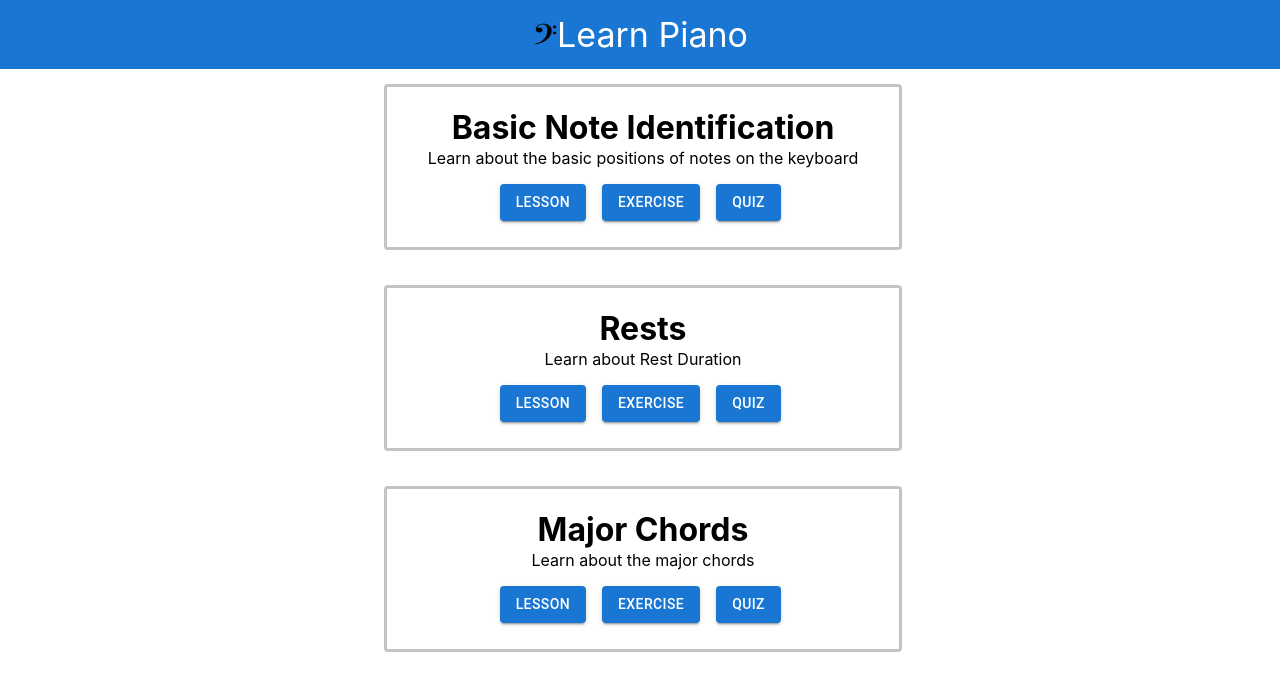
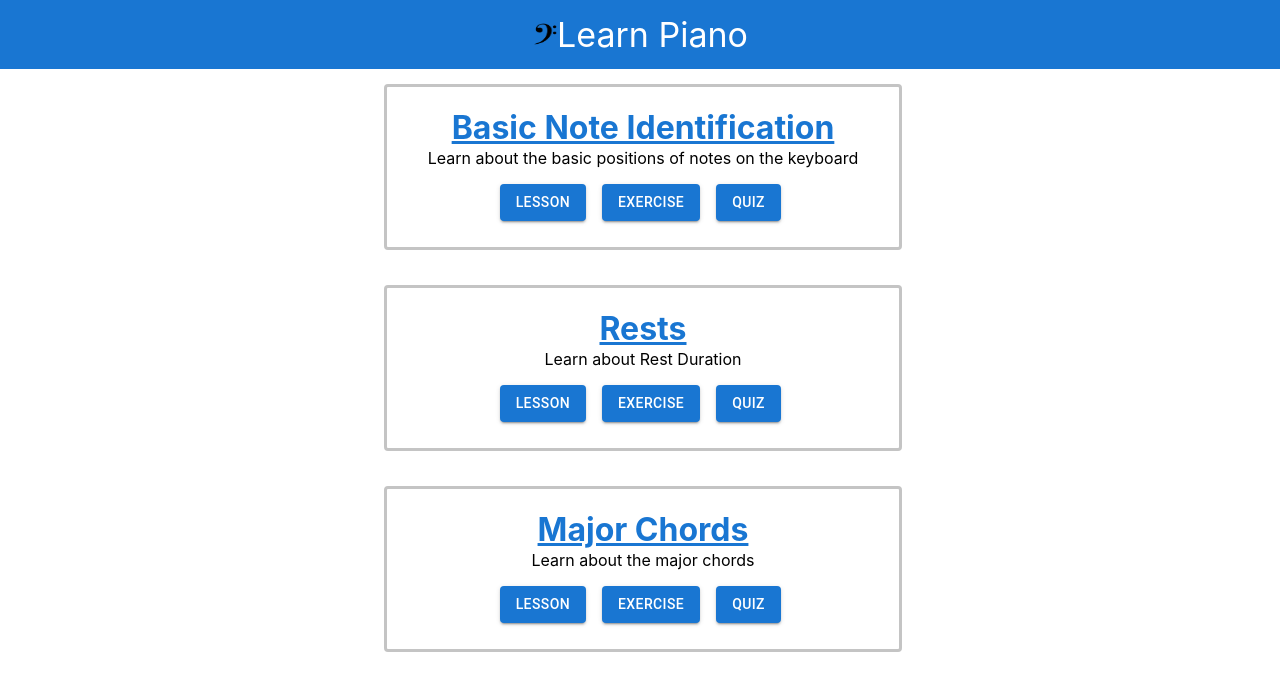
Before and after one commit to saingledue/MusicLessons, a React (Create React App) app in the folder learn-piano/: page / in a window 1280 px wide. Shown: the top 690 px of the page. Built offline with nearby package versions, Linux system fonts and the light colour scheme.

Commit message:
Simple UI Navigation Changes

```diff
--- a/learn-piano/src/components/Exercise.jsx
+++ b/learn-piano/src/components/Exercise.jsx
@@ -22,6 +22,7 @@ class Exercise extends Component {
                 <Button variant="contained" onClick={()=>{window.location.href='/quiz'}}>Go To Quiz</Button>
               </div>
             </div>
+            <h1>Basic Note Identification: Exercise</h1>
             <div class={styles.contentBody}>
               <div></div>
               <div class={styles.contentArea}>
--- a/learn-piano/src/components/SlideShow.jsx
+++ b/learn-piano/src/components/SlideShow.jsx
@@ -15,6 +15,7 @@ class SlideShow extends Component {
               </div>
               <div>
               <Button variant="contained">Watch as Video</Button>
+              <h1>Basic Note Identification: Lesson</h1>
                 <div className={styles.viewerBox}>
                 <SlideShowViewer></SlideShowViewer>
                 </div>
--- a/learn-piano/src/components/lessoncard.jsx
+++ b/learn-piano/src/components/lessoncard.jsx
@@ -15,7 +15,7 @@ class LessonCard extends Component {
         return (
             <React.Fragment >
                 <body className="lessoncard">
-                    <h1 >
+                    <h1 className ="naming" >
                         {this.props.lessonName}
                     </h1>
                     <p>
--- a/learn-piano/src/components/quiz.jsx
+++ b/learn-piano/src/components/quiz.jsx
@@ -35,6 +35,7 @@ function Quiz(props){
                 <Button variant="contained" onClick={()=>{window.location.href='/slideShow'}}>Go To Next Lesson</Button>
               </div>
             </div>
+            <h1>Basic Note Identification: Quiz</h1>
             <div class={styles.contentBody}>
               <div></div>
               <div class={styles.contentArea}>
--- a/learn-piano/src/components/slides/nullSlide.jsx
+++ b/learn-piano/src/components/slides/nullSlide.jsx
@@ -5,9 +5,11 @@ class nullSlide extends Component {
     render() {
       return (
         <React.Fragment>
+          <div>
             <h1>End of Slides</h1>
             <div><Button variant="contained" onClick={()=>{window.location.href='/Exercise'}}  size="small">Go to Exercise</Button></div>
             <br/>
+          </div>
         </React.Fragment>
       );
     }
--- a/learn-piano/src/components/styles/lessoncard.css
+++ b/learn-piano/src/components/styles/lessoncard.css
@@ -20,3 +20,7 @@ p{
 h1{
     margin-bottom: 1px;
 }
+.naming{
+    color: #1976d2;
+    text-decoration: underline;
+}
--- a/learn-piano/src/components/styles/slideShowViewer.module.css
+++ b/learn-piano/src/components/styles/slideShowViewer.module.css
@@ -1,11 +1,16 @@
 .image{
     width:100%;
-    height:100%;
+    height:auto;
 }
 .container{
+    display: block;
     outline:solid;
     outline-width: 2px;
     outline-color: black;
+    height: 500px;
+    justify-content: center;
+    align-items: center;
+
 }
 .buttonHolder{
     display: grid;
```
